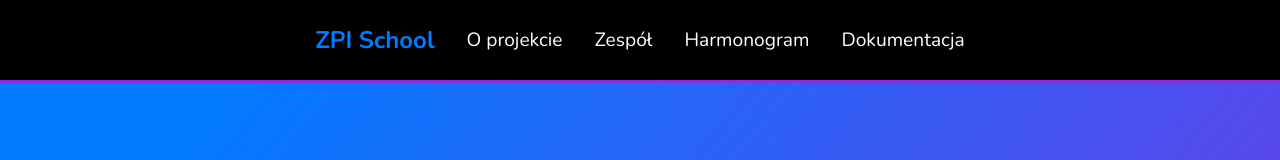
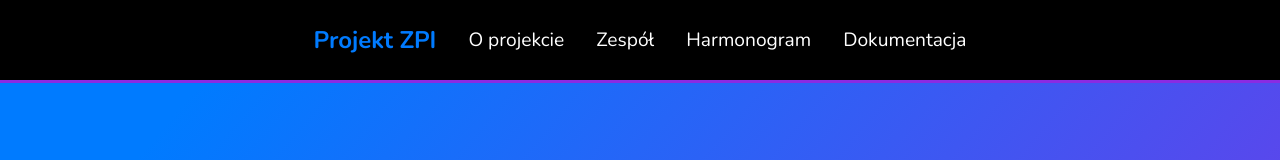
Before and after one commit to Bckro/ProjectWebsite, a React (Vite) app: page / in a window 1280 px wide. Shown: the top 160 px of the page. Built offline with nearby package versions, Linux system fonts and the light colour scheme.

Commit message:
Update Navbar.jsx

```diff
--- a/src/components/Navbar.jsx
+++ b/src/components/Navbar.jsx
@@ -17,7 +17,7 @@ const NavigationBar = ({ sections }) => (
         <Container>
             <Navbar.Collapse id="basic-navbar-nav">
                 <Nav className="ml-auto" style={{ display: 'flex', alignItems: 'center' }}>
-                    <Navbar.Brand as={RouterLink} to="/">ZPI School</Navbar.Brand> {/* Użyj Link z react-router-dom */}
+                    <Navbar.Brand as={RouterLink} to="/">Projekt ZPI</Navbar.Brand> {/* Użyj Link z react-router-dom */}
                     {sections.map(section => (
                         <motion.div
                             key={section}
```
